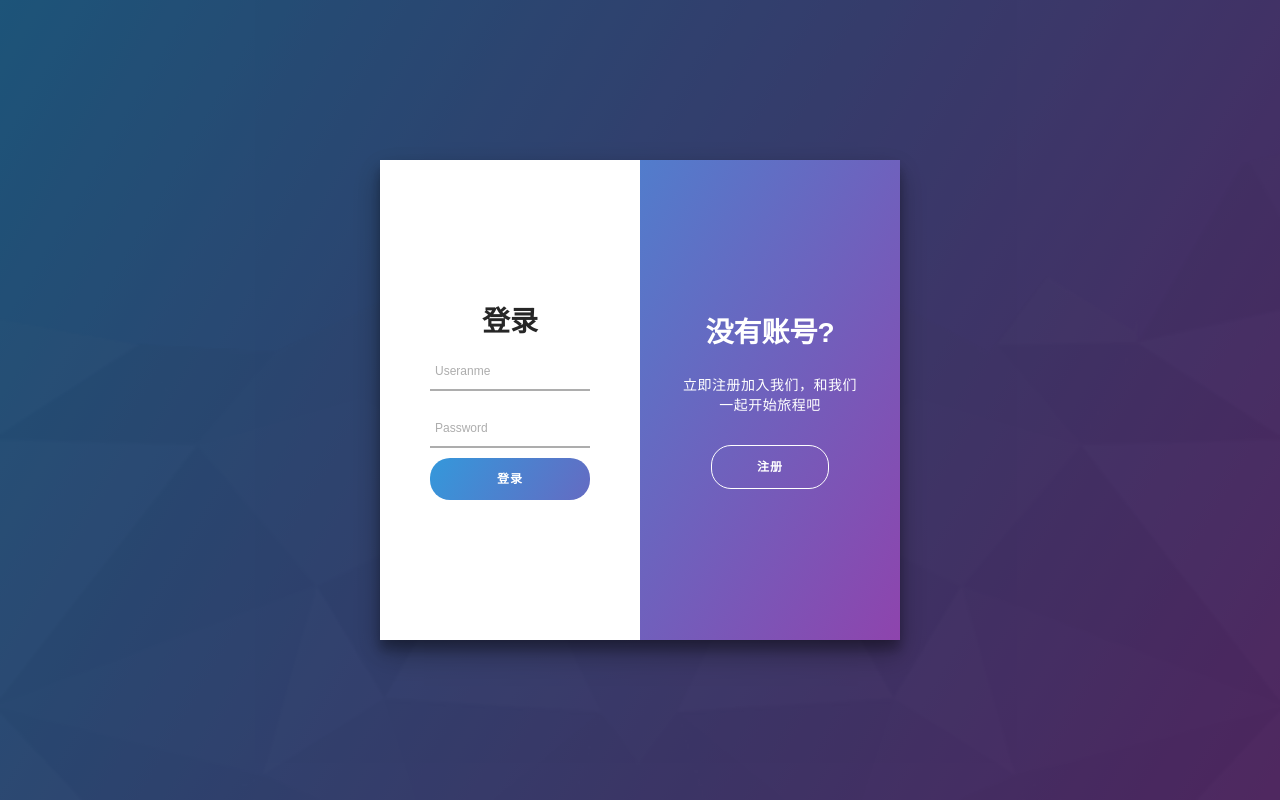
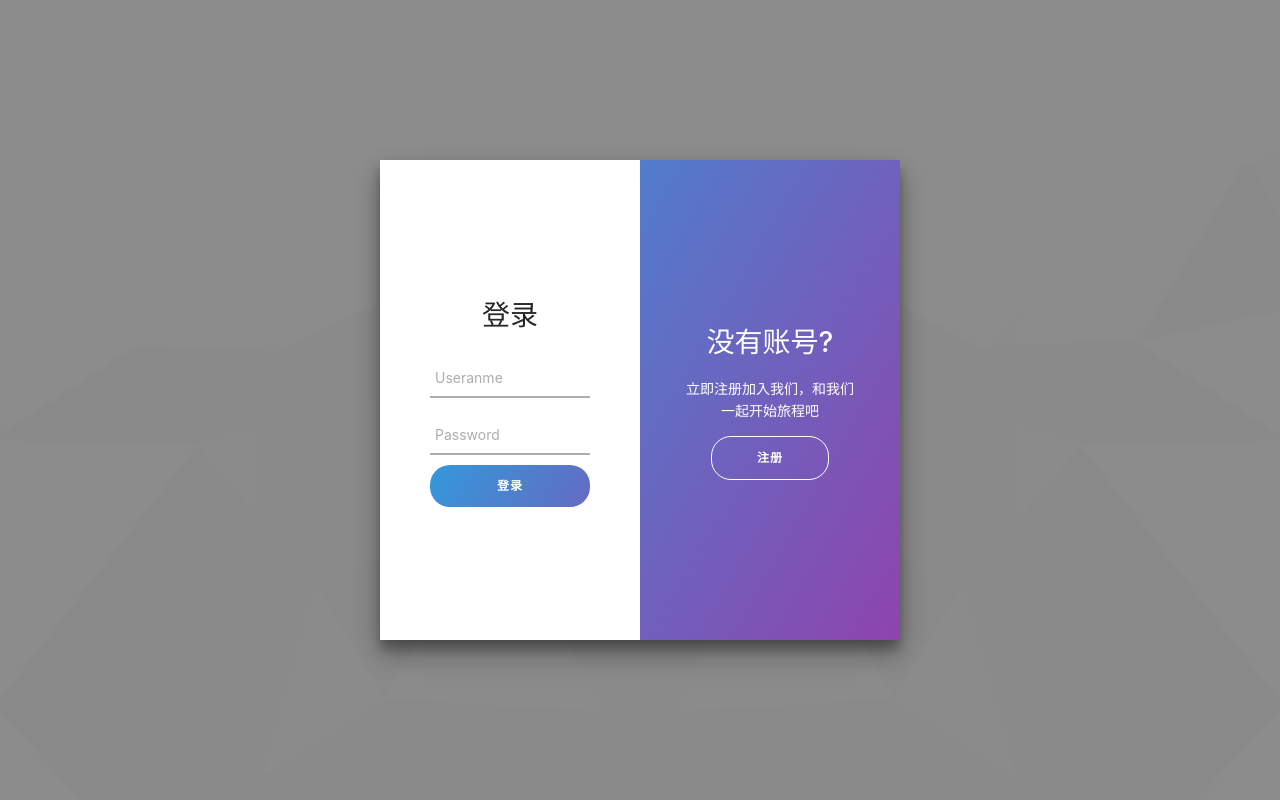
Before and after one commit to Saunato/backupSystem, a React (Create React App) app: page / in a window 1280 px wide. Built offline with nearby package versions, Linux system fonts and the light colour scheme.

Commit message:
fix: 修复样式问题

```diff
--- a/src/page/Login/style.scss
+++ b/src/page/Login/style.scss
@@ -1,39 +1,5 @@
-* {
-    box-sizing: border-box;
-}
-body {
-    font-family: 'Montserrat',sans-serif;
-    background-image: linear-gradient(120deg,#3498db,#8e44ad);;
-    display: flex;
-    flex-direction: column;
-    justify-content: center;
-    align-items: center;
-    height: 100vh;
-    margin: -20px 0 50px;
-}
-
-h1 {
-    font-weight: bold;
-    margin: 0;
-}
-p {
-    font-size: 14px;
-    line-height: 20px;
-    letter-spacing: .5px;
-    margin: 20px 0 30px;
-}
-span {
-    font-size: 12px;
-}
-a {
-    color: #333;
-    font-size: 14px;
-    text-decoration: none;
-    margin: 15px 0;
-}
 .container {
     background: #fff;
-    // border-radius: 10px;
     box-shadow: 0 14px 28px rgba(0, 0, 0, .25), 0 10px 10px rgba(0, 0, 0, .22);
     position: relative;
     overflow: hidden;
```
